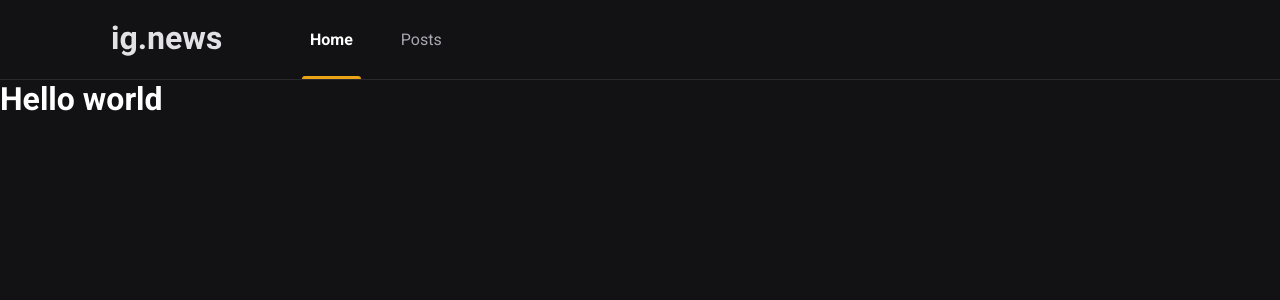
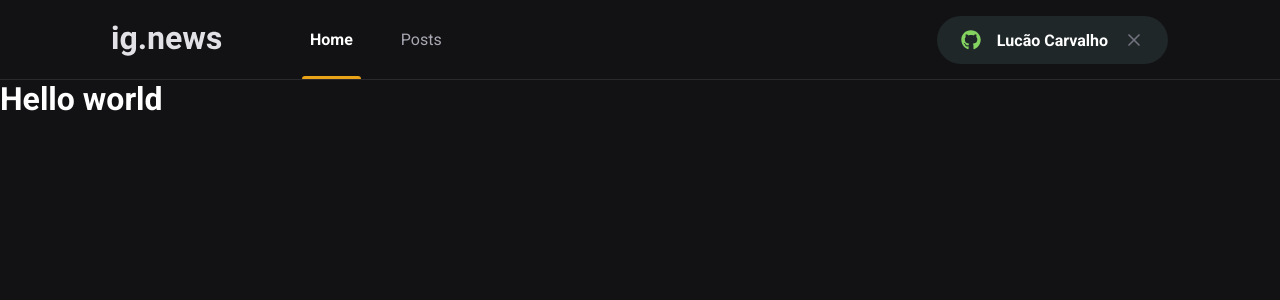
Before and after one commit to lucasC-deOliveira/Ignews, a Next.js app: page / in a window 1280 px wide. Shown: the top 300 px of the page. Built offline with nearby package versions, Linux system fonts and the light colour scheme.

Commit message:
signIn Button

```diff
--- a/package.json
+++ b/package.json
@@ -12,6 +12,7 @@
     "next": "12.1.0",
     "react": "17.0.2",
     "react-dom": "17.0.2",
+    "react-icons": "^4.3.1",
     "sass": "^1.49.9"
   },
   "devDependencies": {
--- a/src/components/Header/index.tsx
+++ b/src/components/Header/index.tsx
@@ -1,3 +1,4 @@
+import { SignInButton } from "../SignInButton"
 import styles from "./styles.module.scss"
 
 export function Header() {
@@ -10,6 +11,7 @@
                     <a className={styles.active}>Home</a>
                     <a>Posts</a>
                 </nav>
+                <SignInButton/>
             </div>
         </header>
     )
--- a/src/components/Header/styles.module.scss
+++ b/src/components/Header/styles.module.scss
@@ -53,4 +53,8 @@
             }
         }
     }
+
+    button{
+        margin-left: auto;
+    }
 }
--- /dev/null
+++ b/src/components/SignInButton/index.tsx
@@ -0,0 +1,23 @@
+import {FaGithub} from "react-icons/fa"
+import {FiX} from "react-icons/fi"
+import styles from "./styles.module.scss"
+
+
+
+export function SignInButton(){
+
+    const isUserLoggedIn = true;
+
+    return isUserLoggedIn ?(
+        <button className={styles.signInButton}>
+            <FaGithub color="#84d361"/>
+            Lucão Carvalho
+            <FiX color="#737380" className={styles.closeIcon}/>
+        </button>
+    ): (
+        <button className={styles.signInButton}>
+            <FaGithub color="#eba417"/>
+            Sign in with github
+        </button>
+    )
+}
--- /dev/null
+++ b/src/components/SignInButton/styles.module.scss
@@ -0,0 +1,34 @@
+.signInButton{
+    height: 3rem;
+    border-radius: 3rem;
+    background:var(--gray-850);
+    border: 0;
+    padding: 0 1.5rem;
+
+    display: flex;
+    align-items: center;
+    justify-content: center;
+
+    color: var(--white);
+    font-weight: bold;
+
+    svg{
+        width: 20px;
+        height: 20px;
+
+    }
+
+    svg.closeIcon{
+        margin-left: 1rem;
+    }
+
+    svg:first-child{
+        margin-right: 1rem;
+    }
+
+    transition: filter 0.2s;
+
+    &:hover{
+        filter: brightness(0.8)
+    }
+}
--- a/src/styles/global.scss
+++ b/src/styles/global.scss
@@ -10,6 +10,7 @@
     --gray-50: #e1e1e6;
     --gray-300: #a8a8b3;
     --gray-800: #29292e;
+    --gray-850: #1f2729;
     --gray-900: #121214;
 
 
```
Also changed, not shown: 1 other file (tests, documents, lock files or other folders).
